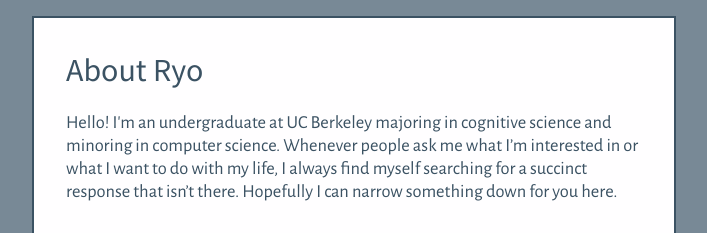
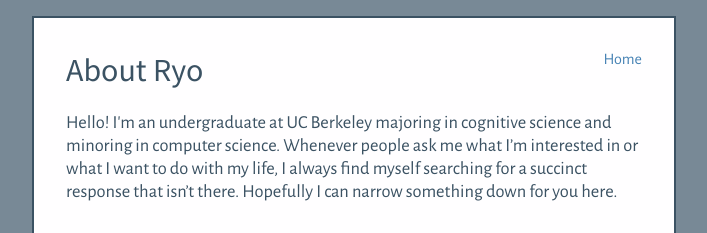
Before and after one commit to ryomayes/ryomayes.github.io, a Jekyll site: the page built from about.html, in a window 1280 px wide. Shown: the top 233 px of the page, without its empty margins (96-803 px from the left). Built offline with Jekyll 4.4.1, drawn with Linux system fonts in a browser that asks for light colours.

Commit message:
added home button

```diff
--- a/_layouts/post.html
+++ b/_layouts/post.html
@@ -9,8 +9,11 @@
   	<div class="blurb-wrapper">
 
   		<div class="blurb">
+  			<a id="backhome" href="http://ryomayes.com">Home</a>
   			<h1>{{ page.title }}</h1>
+
   			{{ content }}
+
   		</div>
   	</div>
   </body>
--- a/src/css/post.css
+++ b/src/css/post.css
@@ -4,6 +4,7 @@
 }
 
 .blurb-wrapper {
+	display: block;
 	font-family: "Alegreya Sans", sans-serif;
 	position: absolute;
 	margin-top: 1em;
@@ -18,6 +19,7 @@
 
 .blurb {
 	margin: 2em;
+	display: block;
 }
 
 .blurb p {
@@ -41,6 +43,12 @@
 a:hover {
 	text-decoration: underline;
 }
+
+#backhome {
+	font-size: 1em;
+	text-align: right !important;
+	float: right;
+}
 @media screen and (max-width: 800px) {
 	.blurb-wrapper {
 		width: 100%;
```
